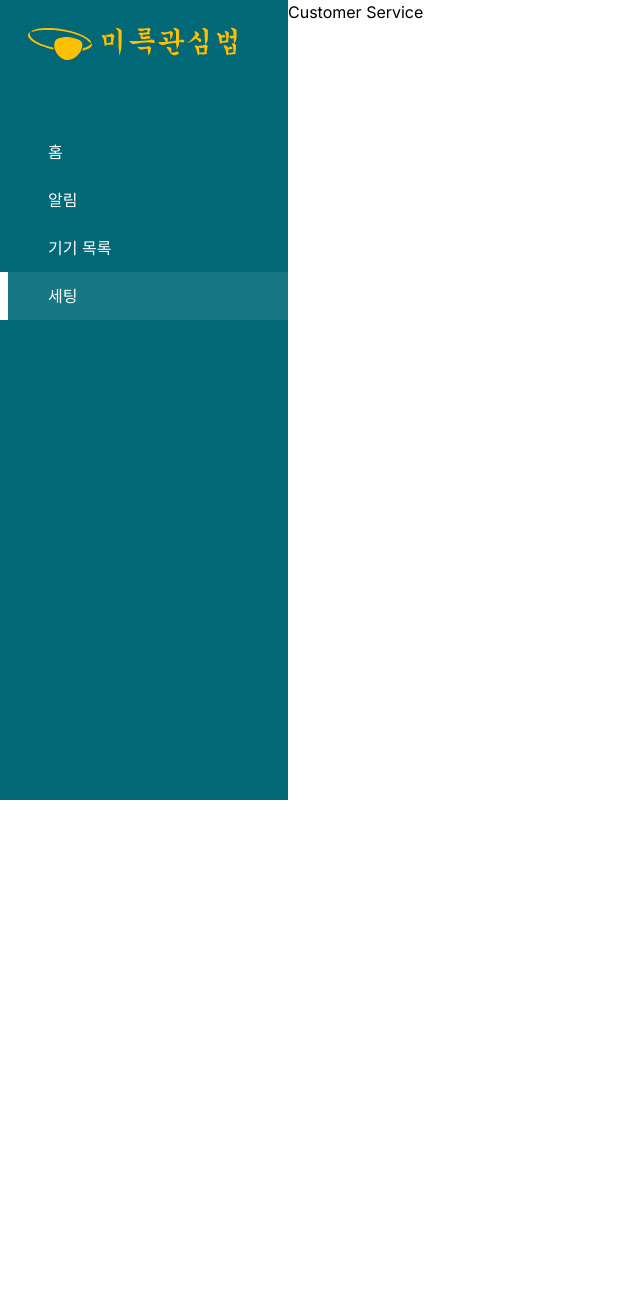
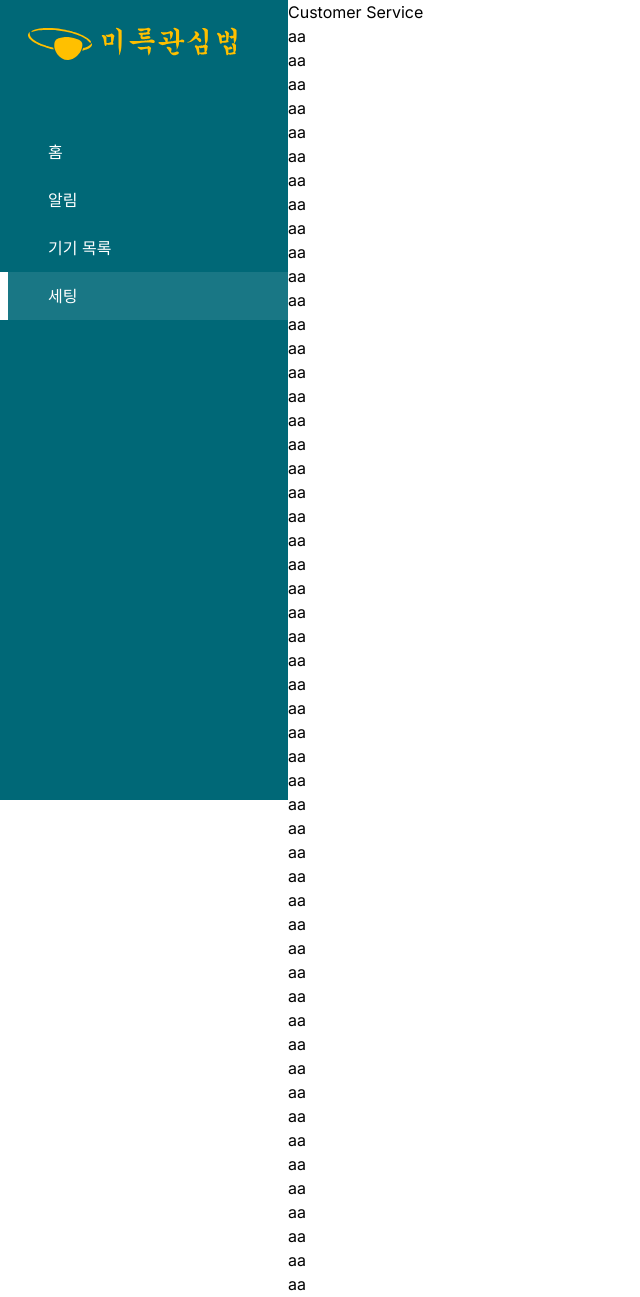
Before and after one commit to TaejoWangun/TaejoWangun, a Next.js app: page /dashboard/cs in a window 1280 px wide. Shown: the top 1297 px of the page, without its empty margins (0-640 px from the left). Before the commit the page ends 800 px from the top, so only its background shows below. Built offline with nearby package versions, Linux system fonts and the light colour scheme.

Commit message:
fix SideNav

```diff
--- a/app/dashboard/components/SideNav.tsx
+++ b/app/dashboard/components/SideNav.tsx
@@ -26,11 +26,12 @@ const items = [
   },
 ];
 
-export default function SideNav({ className }: { className: string }) {
+export default function SideNav() {
   const pathname = usePathname();
 
   return (
-    <nav className={`${className} bg-primary`}>
+    <>
+      <nav className="fixed hidden sm:block h-full bg-primary">
         <div className="py-3">
           <Link href="/dashboard/device-list" className="relative flex w-72 h-16">
             <Image
@@ -54,5 +55,7 @@ export default function SideNav({ className }: { className: string }) {
           ))}
         </ul>
       </nav>
+      <div className="w-[288px] shrink-0" />
+    </>
   );
 }
--- a/app/dashboard/cs/page.tsx
+++ b/app/dashboard/cs/page.tsx
@@ -1,7 +1,78 @@
 export default function Cs() {
   return (
-    <p>
+    <div className="">
       Customer Service
-    </p>
+      <div>aa</div>
+      <div>aa</div>
+      <div>aa</div>
+      <div>aa</div>
+      <div>aa</div>
+      <div>aa</div>
+      <div>aa</div>
+      <div>aa</div>
+      <div>aa</div>
+      <div>aa</div>
+      <div>aa</div>
+      <div>aa</div>
+      <div>aa</div>
+      <div>aa</div>
+      <div>aa</div>
+      <div>aa</div>
+      <div>aa</div>
+      <div>aa</div>
+      <div>aa</div>
+      <div>aa</div>
+      <div>aa</div>
+      <div>aa</div>
+      <div>aa</div>
+      <div>aa</div>
+      <div>aa</div>
+      <div>aa</div>
+      <div>aa</div>
+      <div>aa</div>
+      <div>aa</div>
+      <div>aa</div>
+      <div>aa</div>
+      <div>aa</div>
+      <div>aa</div>
+      <div>aa</div>
+      <div>aa</div>
+      <div>aa</div>
+      <div>aa</div>
+      <div>aa</div>
+      <div>aa</div>
+      <div>aa</div>
+      <div>aa</div>
+      <div>aa</div>
+      <div>aa</div>
+      <div>aa</div>
+      <div>aa</div>
+      <div>aa</div>
+      <div>aa</div>
+      <div>aa</div>
+      <div>aa</div>
+      <div>aa</div>
+      <div>aa</div>
+      <div>aa</div>
+      <div>aa</div>
+      <div>aa</div>
+      <div>aa</div>
+      <div>aa</div>
+      <div>aa</div>
+      <div>aa</div>
+      <div>aa</div>
+      <div>aa</div>
+      <div>aa</div>
+      <div>aa</div>
+      <div>aa</div>
+      <div>aa</div>
+      <div>aa</div>
+      <div>aa</div>
+      <div>aa</div>
+      <div>aa</div>
+      <div>aa</div>
+      <div>aa</div>
+      <div>aa</div>
+    </div>
   );
 }
--- a/app/dashboard/layout.tsx
+++ b/app/dashboard/layout.tsx
@@ -7,8 +7,8 @@ export default function MyFormsLayout({
   children: React.ReactNode
 }) {
   return (
-    <div className="flex flex-col justify-between h-screen sm:flex-row sm:justify-normal">
-      <SideNav className="hidden sm:block" />
+    <div className="relative flex flex-col justify-between h-screen sm:flex-row sm:justify-normal">
+      <SideNav />
       {children}
       <BottomNav />
     </div>
```
Lines whose indentation alone changed are shown as unchanged.
